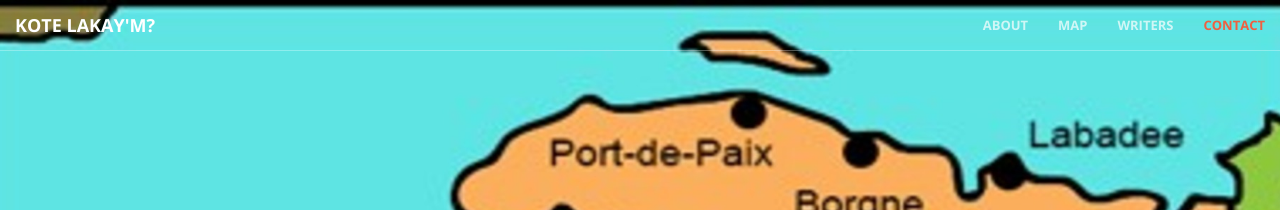
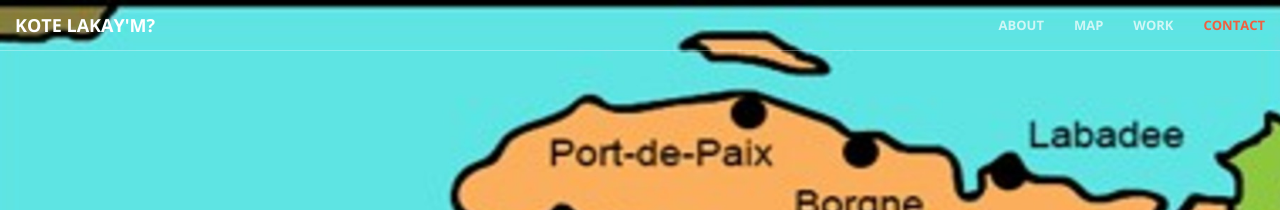
Before and after one commit to gjeanlouis/DanyL, a Jekyll site: the page built from index.html, in a window 1280 px wide. Shown: the top 210 px of the page. Built offline with Jekyll 4.4.1, drawn with Linux system fonts in a browser that asks for light colours.

Commit message:
Update nav.html

```diff
--- a/_includes/nav.html
+++ b/_includes/nav.html
@@ -21,7 +21,7 @@
                     <a class="page-scroll" href="#services">MAP</a>
                 </li>
                 <li>
-                    <a class="page-scroll" href="#portfolio">WRITERS</a>
+                    <a class="page-scroll" href="#portfolio">WORK</a>
                 </li>
                 <li>
                     <a class="page-scroll" href="#contact">CONTACT</a>
```
